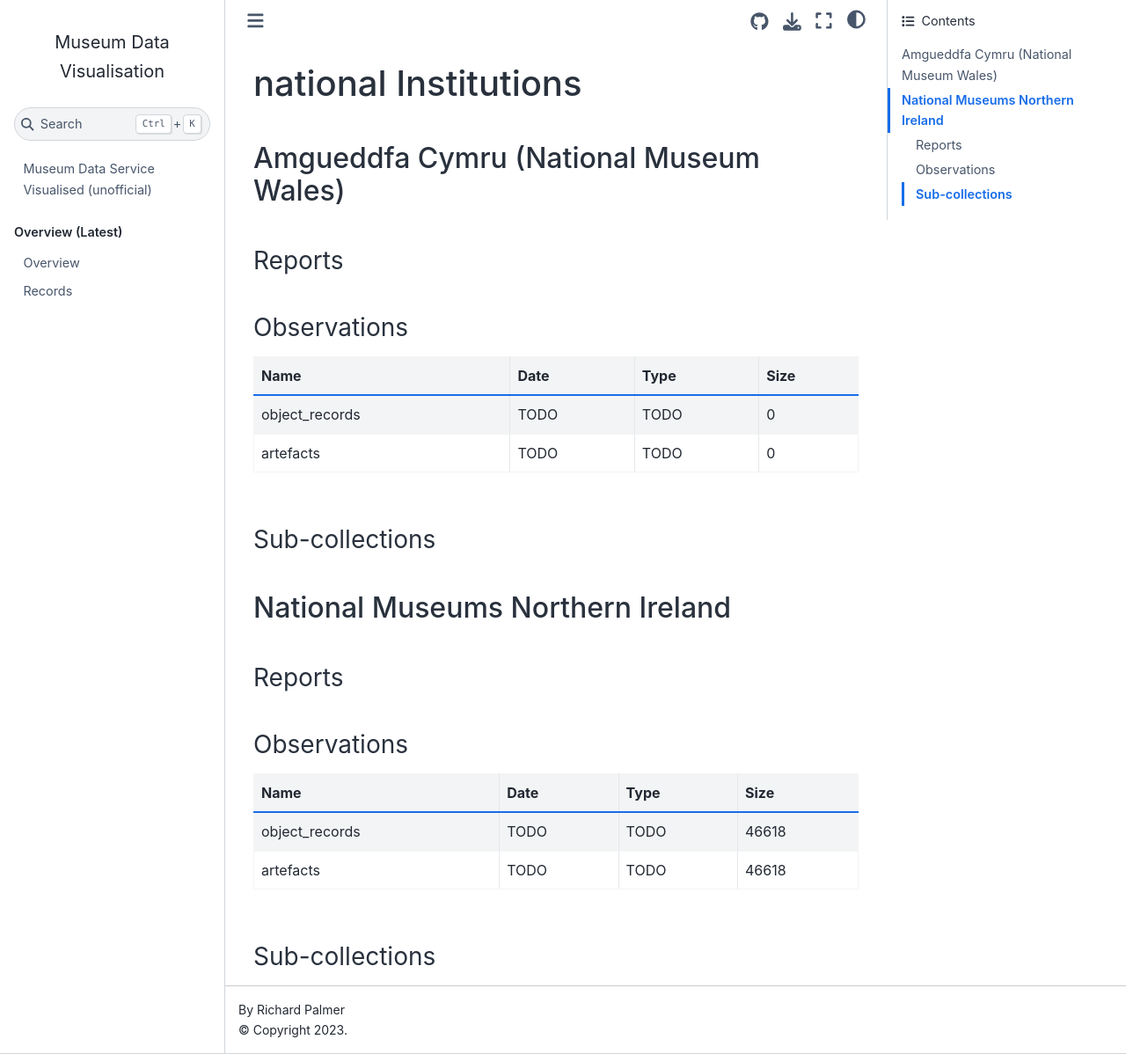
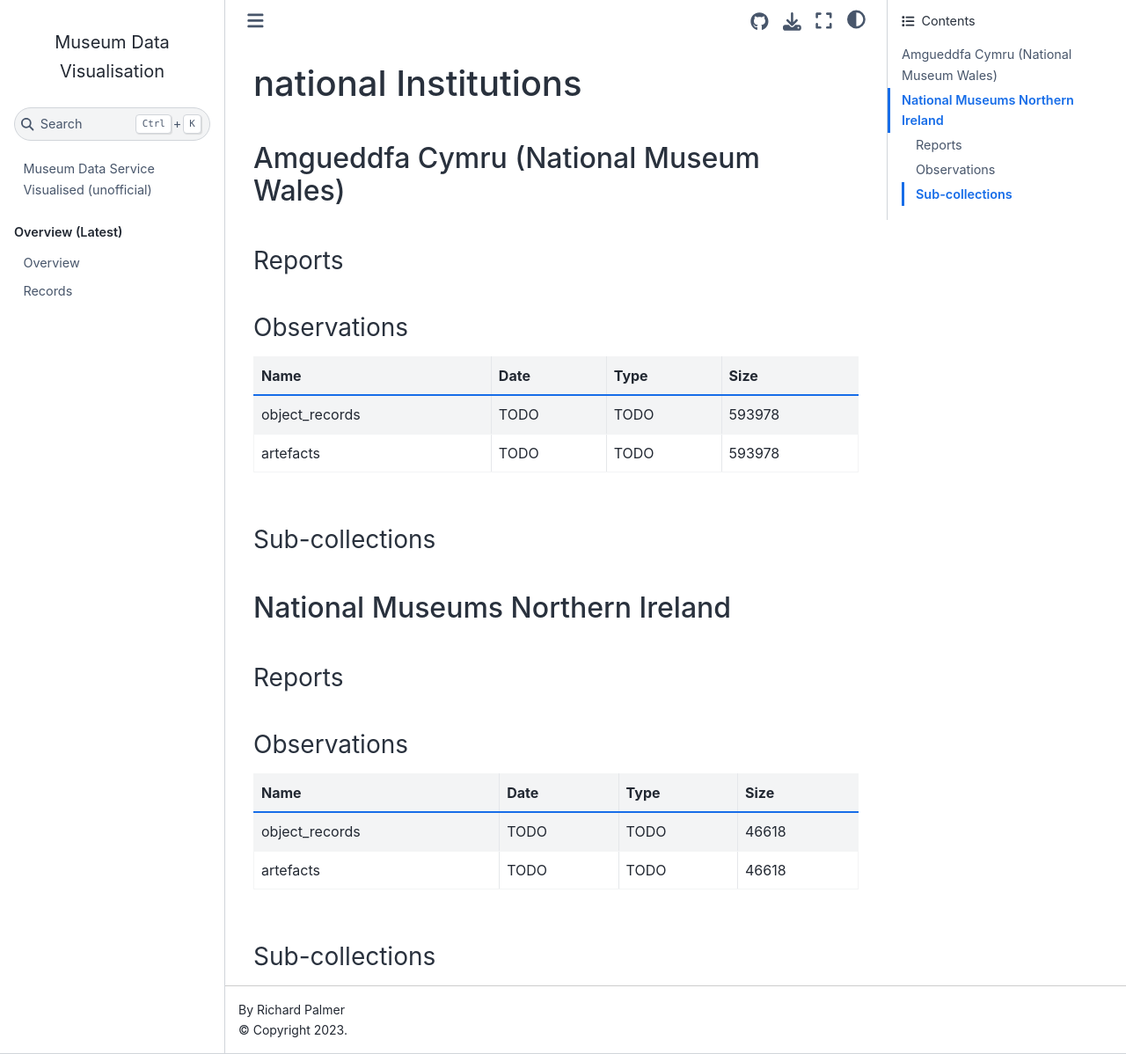
Before and after one commit to atiro/museum-data-visualisation, a Jupyter Book: the page built from institutions-national.md, in a window 1280 px wide and 1198 px high. Shown: the whole window at 88% size. Built offline with Jupyter Book 1.0.4 settings and Sphinx 7.4.7 and the Sphinx Book theme 1.1.4, drawn with Linux system fonts in a browser that asks for light colours.

Commit message:
Added Welsh Institutions

```diff
--- a/institution-totals.csv
+++ b/institution-totals.csv
@@ -1,9 +1,9 @@
 institution,sector,artefacts,objects,library_items,archive_items,object_records,library_records,archive_records
-Aberystwyth University School of Art Museum and Galleries,university,0,0,0,0,0,0,0
+Aberystwyth University School of Art Museum and Galleries,university,15342,0,0,0,15342,0,0
 University of Cambridge,university,0,0,0,0,0,0,0
 University of Dundee Museums,university,0,0,0,0,0,0,0
 University of St Andrews,university,0,0,0,0,0,0,0
-Amgueddfa Cymru (National Museum Wales),national,0,0,0,0,0,0,0
+Amgueddfa Cymru (National Museum Wales),national,593978,0,0,0,593978,0,0
 National Museums Northern Ireland,national,46618,0,0,0,46618,0,0
 Diving Museum,independent,8934,0,0,0,8934,0,0
 Ravenglass Railway Museum,independent,8195,0,0,0,8195,0,0
--- a/institutions-national.md
+++ b/institutions-national.md
@@ -8,8 +8,8 @@
 
 | Name | Date | Type | Size |
 | --- | --- | --- | --- |
-| object_records | TODO | TODO | 0 |
-| artefacts | TODO | TODO | 0 |
+| object_records | TODO | TODO | 593978 |
+| artefacts | TODO | TODO | 593978 |
 ### Sub-collections
 
 ## National Museums Northern Ireland
--- a/records-institution-stats-total.csv
+++ b/records-institution-stats-total.csv
@@ -1,9 +1,9 @@
 institution,record_count
-Aberystwyth University School of Art Museum and Galleries,0
+Aberystwyth University School of Art Museum and Galleries,15342
 University of Cambridge,275225
 University of Dundee Museums,0
 University of St Andrews,0
-Amgueddfa Cymru (National Museum Wales),0
+Amgueddfa Cymru (National Museum Wales),593978
 National Museums Northern Ireland,46618
 Diving Museum,8934
 Ravenglass Railway Museum,8195
--- a/records-institution-stats-type-total.csv
+++ b/records-institution-stats-type-total.csv
@@ -1,9 +1,9 @@
 institution,type,record_count
-Aberystwyth University School of Art Museum and Galleries,object,0
+Aberystwyth University School of Art Museum and Galleries,object,15342
 University of Cambridge,library,0
 University of Cambridge,object,275225
 University of Cambridge,archive,0
-Amgueddfa Cymru (National Museum Wales),object,0
+Amgueddfa Cymru (National Museum Wales),object,593978
 National Museums Northern Ireland,object,46618
 Diving Museum,object,8934
 Ravenglass Railway Museum,object,8195
--- a/records-institution-stats-type.csv
+++ b/records-institution-stats-type.csv
@@ -1,7 +1,7 @@
 institution,sector,type,topic,precision,record_count
-Aberystwyth University School of Art Museum and Galleries,university,museum,mixed,estimate,0
+Aberystwyth University School of Art Museum and Galleries,university,museum,mixed,estimate,15342
 University of Cambridge,university,museum,mixed,estimate,275225
-Amgueddfa Cymru (National Museum Wales),national,museum,mixed,exact,0
+Amgueddfa Cymru (National Museum Wales),national,museum,mixed,exact,593978
 National Museums Northern Ireland,national,museum,mixed,exact,46618
 Diving Museum,independent,museum,maritime,estimate,8934
 Ravenglass Railway Museum,independent,museum,transport,estimate,8195
--- a/records-overview-stats.csv
+++ b/records-overview-stats.csv
@@ -1,9 +1,9 @@
 Type,precision,record_count
-object_records,exact,46618
+object_records,exact,640596
 object_records,estimate,2161150
 library_records,exact,0
 library_records,estimate,0
 archive_records,exact,0
 archive_records,estimate,0
-artefact_records,exact,46618
+artefact_records,exact,640596
 artefact_records,estimate,2161150
--- a/records-sub-stats-all.csv
+++ b/records-sub-stats-all.csv
@@ -1,7 +1,7 @@
 institution,subcollection,sector,type,topic,precision,record_count
-Aberystwyth University School of Art Museum and Galleries,Museum Collection,university,museum,mixed,estimate,0
+Aberystwyth University School of Art Museum and Galleries,Museum Collection,university,museum,mixed,estimate,15342
 University of Cambridge,Fitzwilliam Museum,university,museum,art,estimate,275225
-Amgueddfa Cymru (National Museum Wales),Museum Collection,national,museum,mixed,estimate,0
+Amgueddfa Cymru (National Museum Wales),Museum Collection,national,museum,mixed,estimate,593978
 National Museums Northern Ireland,Museum Collection,national,museum,mixed,estimate,46618
 Diving Museum,Museum Collection,independent,museum,maritime,estimate,8934
 Ravenglass Railway Museum,Museum Collection,independent,museum,transport,estimate,8195
--- a/records-sub-stats-objects.csv
+++ b/records-sub-stats-objects.csv
@@ -1,7 +1,7 @@
 institution,subcollection,sector,type,topic,precision,record_count
-Aberystwyth University School of Art Museum and Galleries,Museum Collection,university,museum,mixed,estimate,0
+Aberystwyth University School of Art Museum and Galleries,Museum Collection,university,museum,mixed,estimate,15342
 University of Cambridge,Fitzwilliam Museum,university,museum,art,estimate,275225
-Amgueddfa Cymru (National Museum Wales),Museum Collection,national,museum,mixed,estimate,0
+Amgueddfa Cymru (National Museum Wales),Museum Collection,national,museum,mixed,estimate,593978
 National Museums Northern Ireland,Museum Collection,national,museum,mixed,estimate,46618
 Diving Museum,Museum Collection,independent,museum,maritime,estimate,8934
 Ravenglass Railway Museum,Museum Collection,independent,museum,transport,estimate,8195
```
Also changed, not shown: institutions-university.md (+2 -2 lines).
